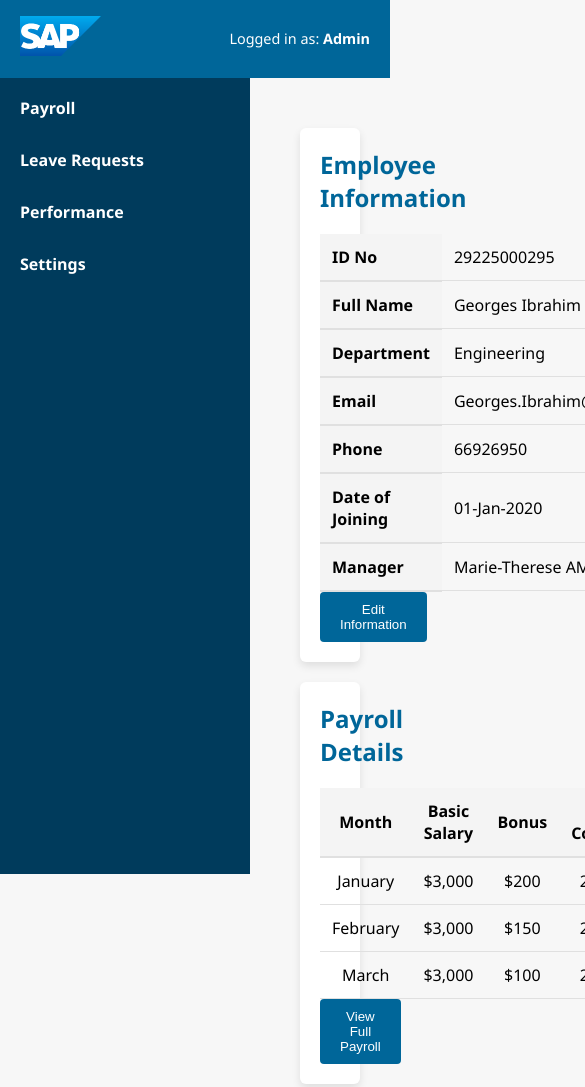
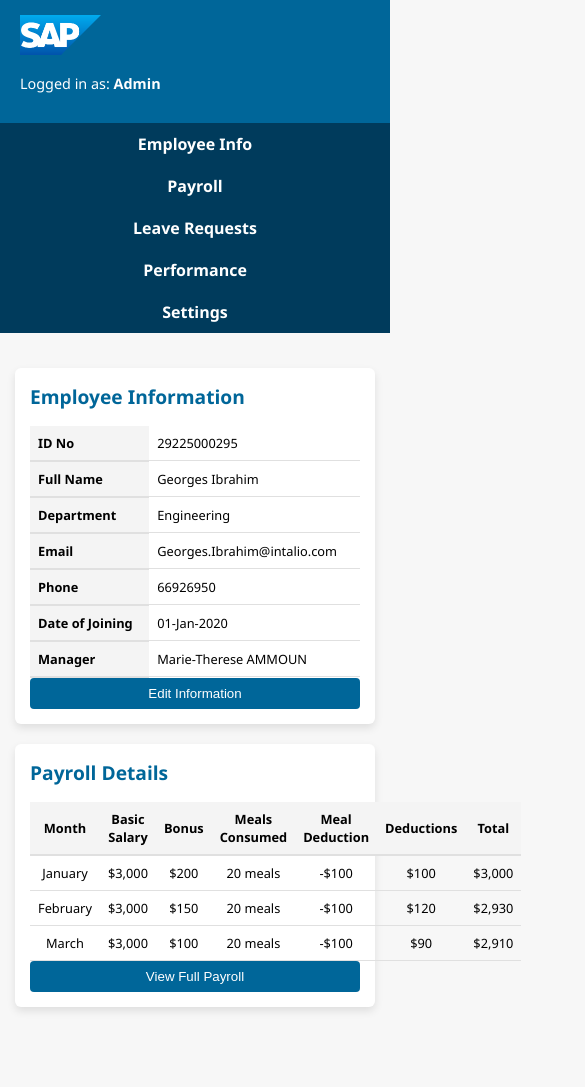
Before and after one commit to georgesibrahim/SAP, a plain HTML site: page index.html in a window 390 px wide. Shown: the top 1087 px of the page, 585 px wide, since content can reach past the window. After the commit the page ends 1042 px from the top, so only its background shows below. Drawn offline with Linux system fonts and the light colour scheme.

Commit message:
Update index.html

```diff
--- a/index.html
+++ b/index.html
@@ -12,27 +12,21 @@
             padding: 0;
         }
         .navbar {
-            background-color: #006699; /* Updated color to match SAP blue */
+            background-color: #006699;
             color: #fff;
             padding: 15px 20px;
             display: flex;
             justify-content: space-between;
             align-items: center;
-            position: relative; /* Add relative positioning to ensure child positioning works */
+            position: relative;
             z-index: 1;
         }
         .navbar h1 {
             font-size: 1.5rem;
             margin: 0;
         }
-        .logo {
-            position: absolute; /* Absolute position the logo */
-            top: -30px; /* Adjust the top margin to move it above the navbar */
-            left: 20px; /* Adjust this value to your preference */
-            z-index: 10; /* Ensure it sits above other content */
-        }
         .logo img {
-            height: 80px; /* Adjust the logo size */
+            height: 80px;
             display: block;
         }
         .navbar .user-info {
@@ -47,6 +41,7 @@
             left: 0;
             padding-top: 30px;
             color: #fff;
+            transition: width 0.3s ease-in-out;
         }
         .sidebar a {
             display: block;
@@ -104,6 +99,59 @@
         }
         .action-btn:hover {
             background-color: #004b6b;
+        }
+
+        /* Responsive Design */
+        @media (max-width: 1024px) { /* iPads and similar tablets */
+            .sidebar {
+                width: 200px;
+            }
+            .content {
+                margin-left: 220px;
+                padding: 20px;
+            }
+            .card h2 {
+                font-size: 1.3rem;
+            }
+            .employee-info th, .employee-info td, .payroll-table th, .payroll-table td {
+                padding: 10px;
+                font-size: 0.9rem;
+            }
+        }
+
+        @media (max-width: 768px) { /* iPhones and smaller devices */
+            .navbar {
+                flex-direction: column;
+                align-items: flex-start;
+            }
+            .sidebar {
+                width: 100%;
+                height: auto;
+                position: relative;
+                padding-top: 0;
+            }
+            .sidebar a {
+                padding: 10px;
+                text-align: center;
+            }
+            .content {
+                margin-left: 0;
+                padding: 15px;
+            }
+            .card {
+                padding: 15px;
+            }
+            .card h2 {
+                font-size: 1.2rem;
+            }
+            .employee-info th, .employee-info td, .payroll-table th, .payroll-table td {
+                padding: 8px;
+                font-size: 0.8rem;
+            }
+            .action-btn {
+                width: 100%;
+                padding: 8px;
+            }
         }
     </style>
 </head>
@@ -188,7 +236,7 @@
                         <td>$3,000</td>
                         <td>$200</td>
                         <td>20 meals</td>
-                        <td>-$100</td> <!-- Example of $5 per meal -->
+                        <td>-$100</td>
                         <td>$100</td>
                         <td>$3,000</td>
                     </tr>
```
